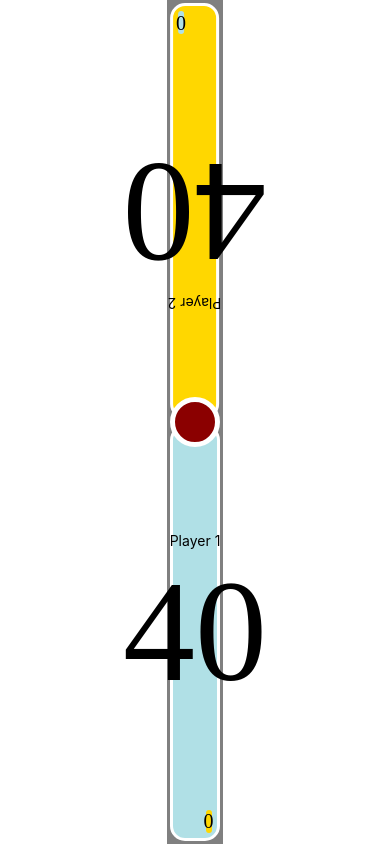
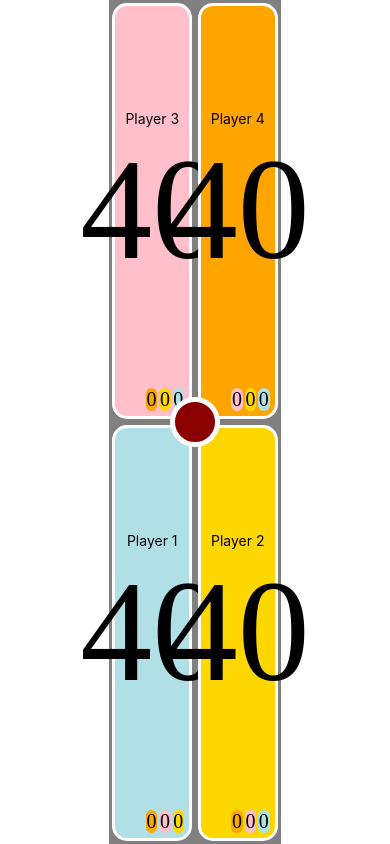
Before and after one commit to wentingd/mtgSparker, a React Native app: screen / in a window 390 px wide. Built offline with nearby package versions, Linux system fonts and the light colour scheme.

Commit message:
fix z-index for zones; add click-out support for commander life counter

```diff
--- a/App.js
+++ b/App.js
@@ -8,7 +8,7 @@ export default class App extends React.Component {
   constructor(props) {
     super(props);
     this.state = {
-      playerNumber: 2,
+      playerNumber: 4,
       commanderMode: true,
     };
   }
--- a/components/LifeCounterView.js
+++ b/components/LifeCounterView.js
@@ -26,7 +26,7 @@ const styles = {
     alignItems: 'stretch',
     alignSelf: 'center',
     // TODO: using transform disturbs life counter display. see react-native/issues/19637
-    transform: [{ rotate: '-180deg' }],
+    // transform: [{ rotate: '-180deg' }],
   },
   playerArea: {
     flex: 1,
--- a/components/MiniCounter.js
+++ b/components/MiniCounter.js
@@ -23,7 +23,7 @@ const styles = {
     fontSize: 50,
     fontFamily: 'sans-serif-light',
   },
-  modalContainer: {
+  modalBackLayer: {
     flex: 1,
     flexDirection: 'column',
     justifyContent: 'center',
@@ -33,11 +33,18 @@ const styles = {
   modalBody: {
     justifyContent: 'center',
     alignItems: 'center',
-    width: '40%',
+    width: '50%',
     height: '40%',
     borderRadius: 25,
     borderWidth: 3,
     borderColor: 'white',
+  },
+  modalContents: {
+    flexDirection: 'column',
+    justifyContent: 'space-around',
+    alignItems: 'stretch',
+    width: '80%',
+    height: '80%',
   },
 };
 
@@ -75,23 +82,34 @@ class MiniCounter extends React.Component {
         </Text>
         <Modal
           transparent
+          animationType='fade'
           visible={modalVisible}
           onRequestClose={this.onModalClose}
         >
-          <View style={styles.modalContainer}>
-            <View style={{ ...styles.modalBody, backgroundColor: color }}>
-              <Text>{`Damage by Player ${playerName}`}</Text>
+          <TouchableOpacity
+            style={styles.modalBackLayer}
+            activeOpacity={1}
+            onPressOut={this.setModalVisible(false)}
+          >
+            <View
+              style={{ ...styles.modalBody, backgroundColor: color }}
+            >
+              <View style={styles.modalContents}>
                 <Button
                   title='+'
+                  color='black'
                   onPress={this.handleCountOnPress('+')}
                 />
+                <Text>{`Damage by Player ${playerName}`}</Text>
                 <Text style={styles.modalCountFont}>{count}</Text>
                 <Button
                   title='-'
+                  color='black'
                   onPress={this.handleCountOnPress('-')}
                 />
               </View>
             </View>
+          </TouchableOpacity>
         </Modal>
       </TouchableOpacity>
     );
--- a/components/PlayerLifeCounter.js
+++ b/components/PlayerLifeCounter.js
@@ -20,14 +20,7 @@ const styles = StyleSheet.create({
     justifyContent: 'center',
     alignSelf: 'center',
     marginTop: -20,
-    zIndex: 0.5,
-  },
-  commanderDamageArea: {
-    width: '60%',
-    position: 'absolute',
-    right: 0,
-    bottom: 0,
-    zIndex: 1,
+    zIndex: 0,
   },
   touchableArea: {
     flex: 1,
@@ -36,7 +29,17 @@ const styles = StyleSheet.create({
     alignItems: 'center',
     justifyContent: 'center',
     backgroundColor: 'white',
-    zIndex: 0.1,
+    zIndex: 1,
+  },
+  commanderDamageArea: {
+    width: '60%',
+    position: 'absolute',
+    right: 0,
+    bottom: 0,
+    zIndex: 2,
+  },
+  touchableAreaFont: {
+    fontSize: Utils.normalizeSize(80),
   },
   countFont: {
     fontSize: Utils.normalizeSize(120),
@@ -87,18 +90,14 @@ class PlayerZone extends React.Component {
           style={styles.touchableArea}
           onPress={this.handleOnPress('+')}
         >
-          <Text style={{ fontSize: 50 }}>
-            +
-          </Text>
+          <Text style={styles.touchableAreaFont}>+</Text>
         </TouchableOpacity>
         <TouchableOpacity
           activeOpacity={0.5}
           style={styles.touchableArea}
           onPress={this.handleOnPress('-')}
         >
-          <Text style={{ fontSize: 50 }}>
-            -
-          </Text>
+          <Text style={styles.touchableAreaFont}>-</Text>
         </TouchableOpacity>
       </View>
     );
```
Lines whose indentation alone changed are shown as unchanged.
